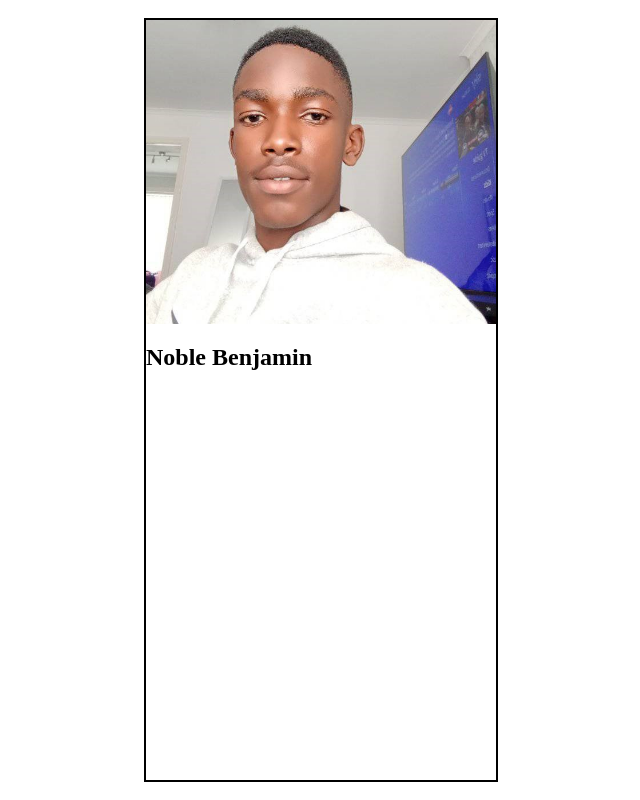
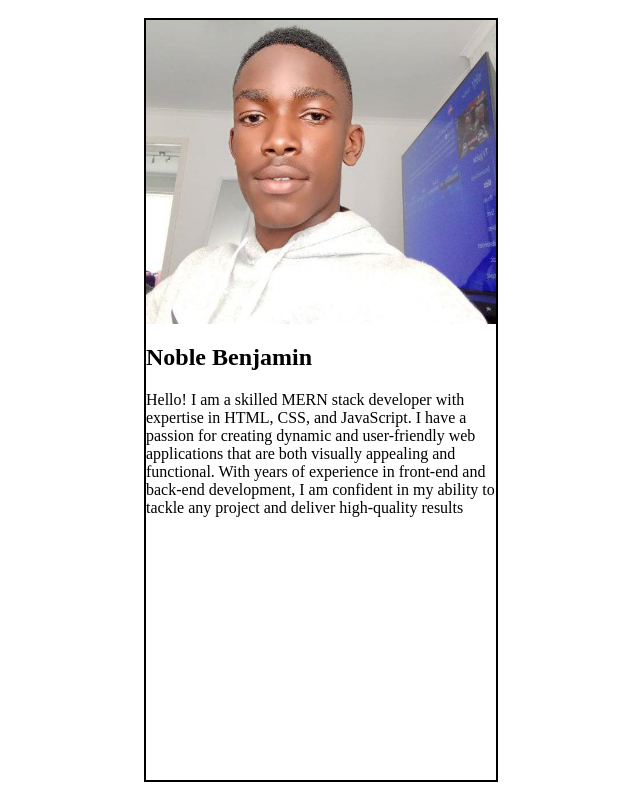
Before and after one commit to NOBLE2008/Profile-Card-V1, a React (Vite) app: page / in a window 1280 px wide. Shown: the whole page, without its empty margins (319-959 px from the left). Built offline with nearby package versions, Linux system fonts and the light colour scheme.

Commit message:
Added content for profile Card

```diff
--- a/src/App.jsx
+++ b/src/App.jsx
@@ -12,6 +12,9 @@ function App() {
             <h2>
               Noble Benjamin
             </h2>
+            <p>
+              Hello! I am a skilled MERN stack developer with expertise in HTML, CSS, and JavaScript. I have a passion for creating dynamic and user-friendly web applications that are both visually appealing and functional. With years of experience in front-end and back-end development, I am confident in my ability to tackle any project and deliver high-quality results
+            </p>
           </div>
           <div id="skills"></div>
         </div>
```
